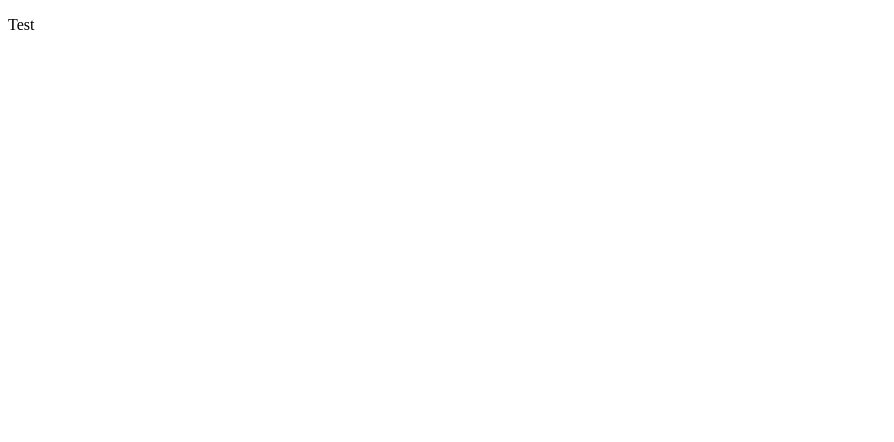
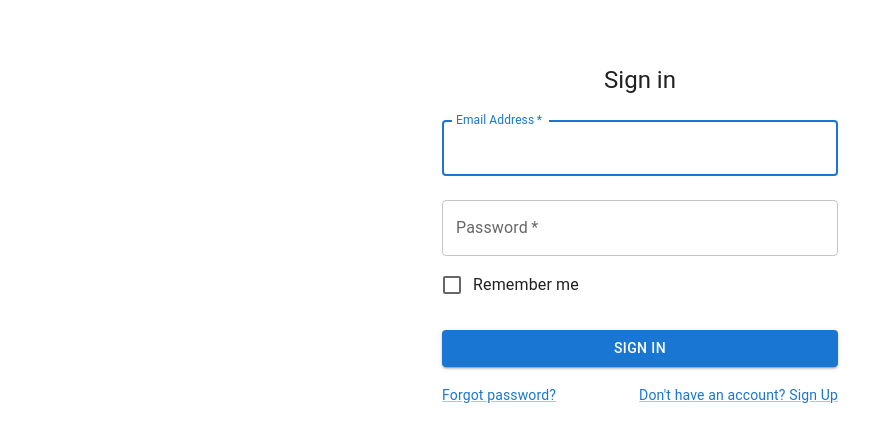
Before and after one commit to Arshad1071/node-app, a React (Create React App) app in the folder client/: page / in a window 1280 px wide. Shown: the top 442 px of the page, without its empty margins (0-894 px from the left). Built offline with nearby package versions, Linux system fonts and the light colour scheme.

Commit message:
login page added

```diff
--- a/client/src/App.js
+++ b/client/src/App.js
@@ -1,9 +1,10 @@
 import React from "react";
+import Login from "./component/Login";
 
 const App = () => {
   return (
     <div>
-      <p>Test</p>
+      <Login />
     </div>
   );
 };
--- /dev/null
+++ b/client/src/component/Login.js
@@ -0,0 +1,99 @@
+import * as React from "react";
+import Avatar from "@mui/material/Avatar";
+import Button from "@mui/material/Button";
+import CssBaseline from "@mui/material/CssBaseline";
+import TextField from "@mui/material/TextField";
+import FormControlLabel from "@mui/material/FormControlLabel";
+import Checkbox from "@mui/material/Checkbox";
+import Link from "@mui/material/Link";
+import Grid from "@mui/material/Grid";
+import Box from "@mui/material/Box";
+import Typography from "@mui/material/Typography";
+import Container from "@mui/material/Container";
+import { createTheme, ThemeProvider } from "@mui/material/styles";
+
+// TODO remove, this demo shouldn't need to reset the theme.
+
+const defaultTheme = createTheme();
+
+export default function Login() {
+  const handleSubmit = (event) => {
+    event.preventDefault();
+    const data = new FormData(event.currentTarget);
+    console.log({
+      email: data.get("email"),
+      password: data.get("password"),
+    });
+  };
+
+  return (
+    <ThemeProvider theme={defaultTheme}>
+      <Container component="main" maxWidth="xs">
+        <CssBaseline />
+        <Box
+          sx={{
+            marginTop: 8,
+            display: "flex",
+            flexDirection: "column",
+            alignItems: "center",
+          }}
+        >
+          <Typography component="h1" variant="h5">
+            Sign in
+          </Typography>
+          <Box
+            component="form"
+            onSubmit={handleSubmit}
+            noValidate
+            sx={{ mt: 1 }}
+          >
+            <TextField
+              margin="normal"
+              required
+              fullWidth
+              id="email"
+              label="Email Address"
+              name="email"
+              autoComplete="email"
+              autoFocus
+            />
+            <TextField
+              margin="normal"
+              required
+              fullWidth
+              name="password"
+              label="Password"
+              type="password"
+              id="password"
+              autoComplete="current-password"
+            />
+            <FormControlLabel
+              control={<Checkbox value="remember" color="primary" />}
+              label="Remember me"
+            />
+            <Button
+              type="submit"
+              fullWidth
+              variant="contained"
+              sx={{ mt: 3, mb: 2 }}
+            >
+              Sign In
+            </Button>
+            <Grid container>
+              <Grid item xs>
+                <Link href="#" variant="body2">
+                  Forgot password?
+                </Link>
+              </Grid>
+              <Grid item>
+                <Link href="#" variant="body2">
+                  {"Don't have an account? Sign Up"}
+                </Link>
+              </Grid>
+            </Grid>
+          </Box>
+        </Box>
+      </Container>
+    </ThemeProvider>
+  );
+}
```
